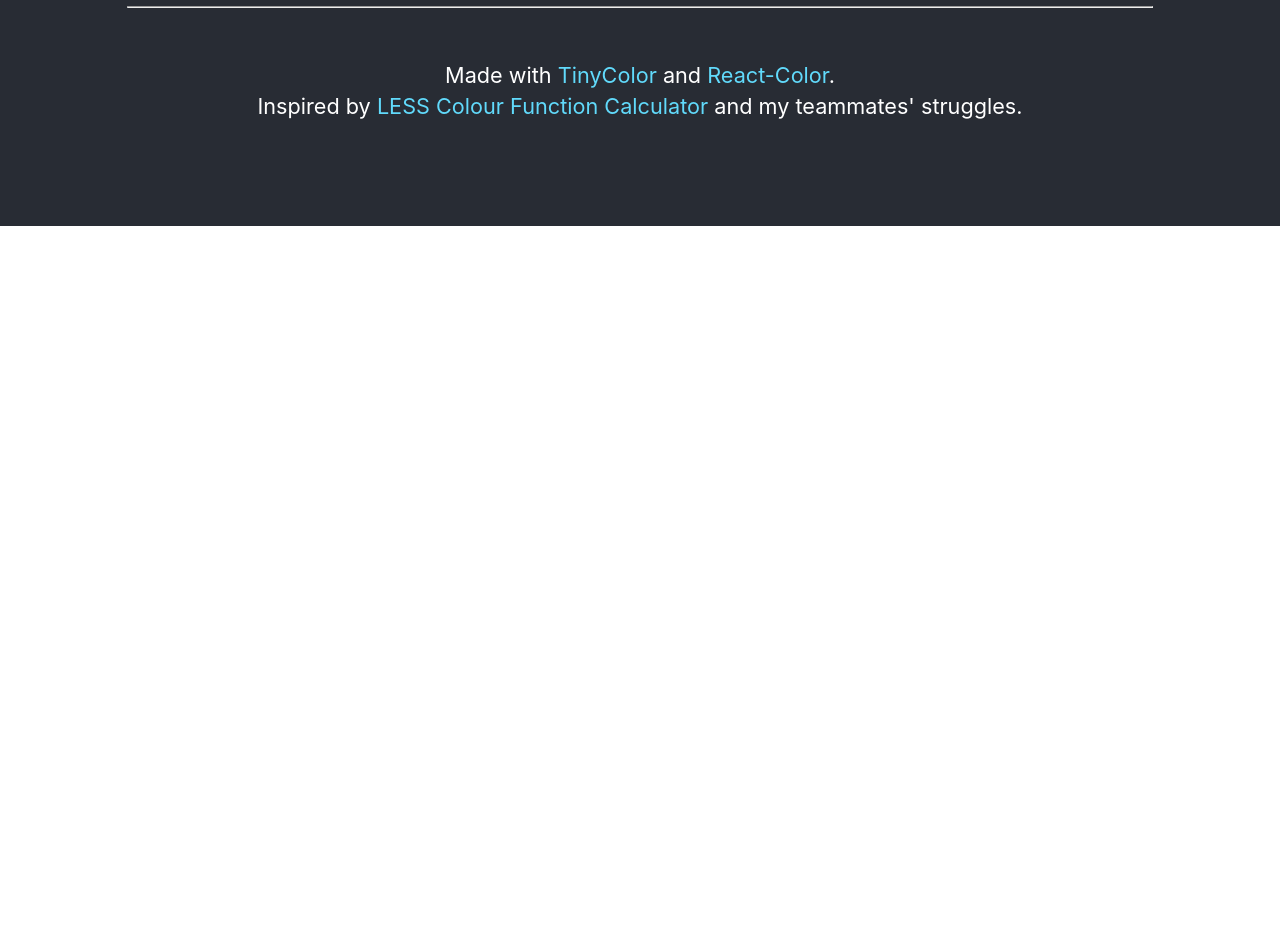
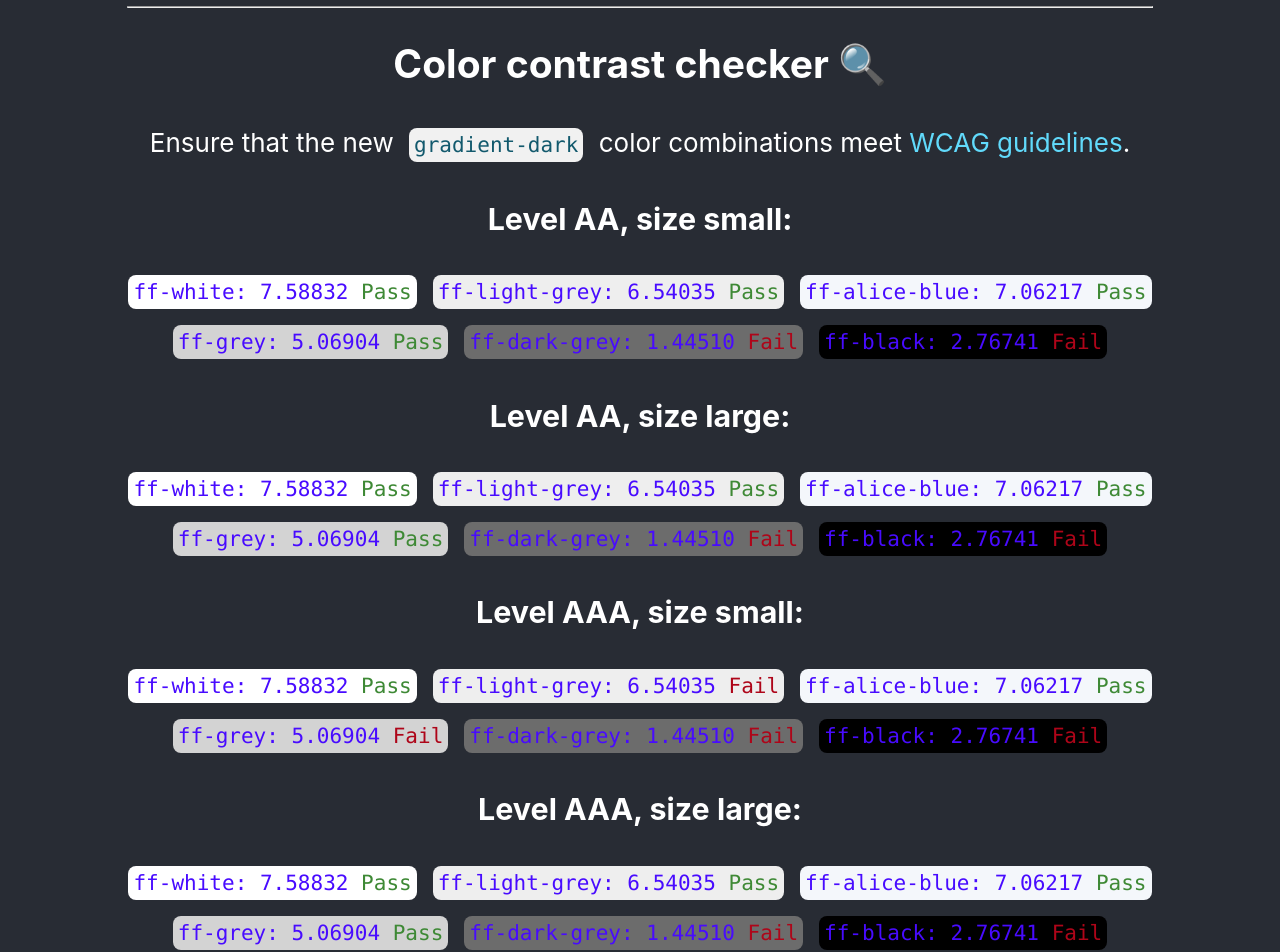
Before and after one commit to lam-tiffany/ff-brand-colors-generator, a React (Create React App) app: page / in a window 1280 px wide. Shown: the part 820-1772 px from the top of the page. Before the commit the page ends 1046 px from the top, so only its background shows below. Built offline with nearby package versions, Linux system fonts and the light colour scheme; grey boxes are pictures that could not be loaded.

Commit message:
Added color contrast checker

```diff
--- a/src/App.css
+++ b/src/App.css
@@ -48,6 +48,14 @@
   cursor: pointer;
 }
 
+.pass-text {
+  color: #3e8935;
+}
+
+.fail-text {
+  color: #ae0519;
+}
+
 .App-link {
   color: #61dafb;
   text-decoration: none;
--- a/src/App.js
+++ b/src/App.js
@@ -3,11 +3,12 @@
 import React, { Component } from 'react';
 import { BlockPicker } from 'react-color';
 import Color from './components/Color';
+import ContrastChecker from './components/ContrastChecker';
 
 class App extends Component {
   state = {
-    primary: '#794CFF',
-    gradientDark: '#480BFF',
+    primary: '#794cff',
+    gradientDark: '#480bff',
     copied: false
   }
 
@@ -40,6 +41,7 @@
           <hr/>
         </header>
         <main>
+          <section>
             <form>
               <label>1) Select or input hex code of your <code>brand-primary-color</code></label>
                 <BlockPicker
@@ -50,12 +52,41 @@
                 />
             </form>
             <form>
-            <label>2) Preview and copy the hex code of your <code>gradient-dark</code><Color color={gradientDark} /></label>
+              <label>
+                2) Preview and copy the hex code of your <code>gradient-dark</code>
+                <Color bgColor={gradientDark} />
+              </label>
               <input className='text-area' type="text" id="gradient-dark" name="gradient-dark" value={gradientDark} />
               <input className='btn' type="submit" value={!copied ? 'Copy' : 'Copied!'} onClick={this.handleCopyText} disabled={copied ? true : false}/>
             </form>
               <p>3) You're all set! 🥳 See you again next time.</p>
+          </section>
           <hr />
+          <section>
+            <h2>Color contrast checker 🔍</h2>
+            <p>Ensure that the new <code>gradient-dark</code> color combinations meet <a className='App-link' href='https://www.w3.org/TR/2008/REC-WCAG20-20081211/#contrast-ratiodef' target='_blank' rel="noreferrer" title='Web Content Accessibility Guidelines (Version 2.0)'>WCAG guidelines</a>.</p>
+            <h3>Level AA, size small:</h3>
+            <ContrastChecker
+              foregroundColor={gradientDark}
+              level='AA'
+              fontSize='small' />
+            <h3>Level AA, size large:</h3>
+            <ContrastChecker
+              foregroundColor={gradientDark}
+              level='AA'
+              fontSize='large' />
+            <h3>Level AAA, size small:</h3>
+            <ContrastChecker
+              foregroundColor={gradientDark}
+              level='AAA'
+              fontSize='small' />
+            <h3>Level AAA, size large:</h3>
+            <ContrastChecker
+              foregroundColor={gradientDark}
+              level='AAA'
+              fontSize='large' />
+          </section>
+          <hr/>
         </main>
         <footer>
           <p><small>
--- a/src/components/Color.js
+++ b/src/components/Color.js
@@ -2,9 +2,9 @@
 
 const Color = (props) => {
 
-    const { color} = props;
+    const { bgColor} = props;
     return (
-      <div className='color-block' style={{ backgroundColor: color }}>
+      <div className='color-block' style={{ backgroundColor: bgColor }}>
       </div>
     );
 }
--- /dev/null
+++ b/src/components/ContrastChecker.js
@@ -0,0 +1,33 @@
+import React from 'react';
+import tinycolor from 'tinycolor2';
+
+const ContrastChecker = (props) => {
+  const { foregroundColor, level, fontSize } = props;
+  const bgColors = [
+    { name: "ff-white", value: "#ffffff" },
+    { name: "ff-light-grey", value: "#eeeeee" },
+    { name: "ff-alice-blue", value: "#f4f7fb" },
+    { name: "ff-grey", value: "#d3d3d3" },
+    { name: "ff-dark-grey", value: "#6c6c6c" },
+    { name: "ff-black", value: "#000000" },
+  ]
+
+  const renderReadability = (background, foreground) => {
+    return tinycolor.readability(background, foreground).toFixed(5);
+  }
+
+  const renderGrade = (background, foreground) => {
+    const passed = tinycolor.isReadable(background, foreground, { level: level, size: fontSize });
+    return <span className={passed ? 'pass-text' : 'fail-text'}>{passed ? "Pass" : "Fail"}</span>;
+  }
+
+    return (
+      <div>
+        {bgColors.map((bg, i) => {
+          return <code style={{ backgroundColor: bg.value, color: foregroundColor }}>{bg.name}: {renderReadability(bg.value, foregroundColor)} {renderGrade(bg.value, foregroundColor)}</code>;
+        })}
+      </div>
+    );
+}
+
+export default ContrastChecker;
```
Also changed, not shown: 1 other file (tests, documents, lock files or other folders). Lines whose indentation alone changed are shown as unchanged.
